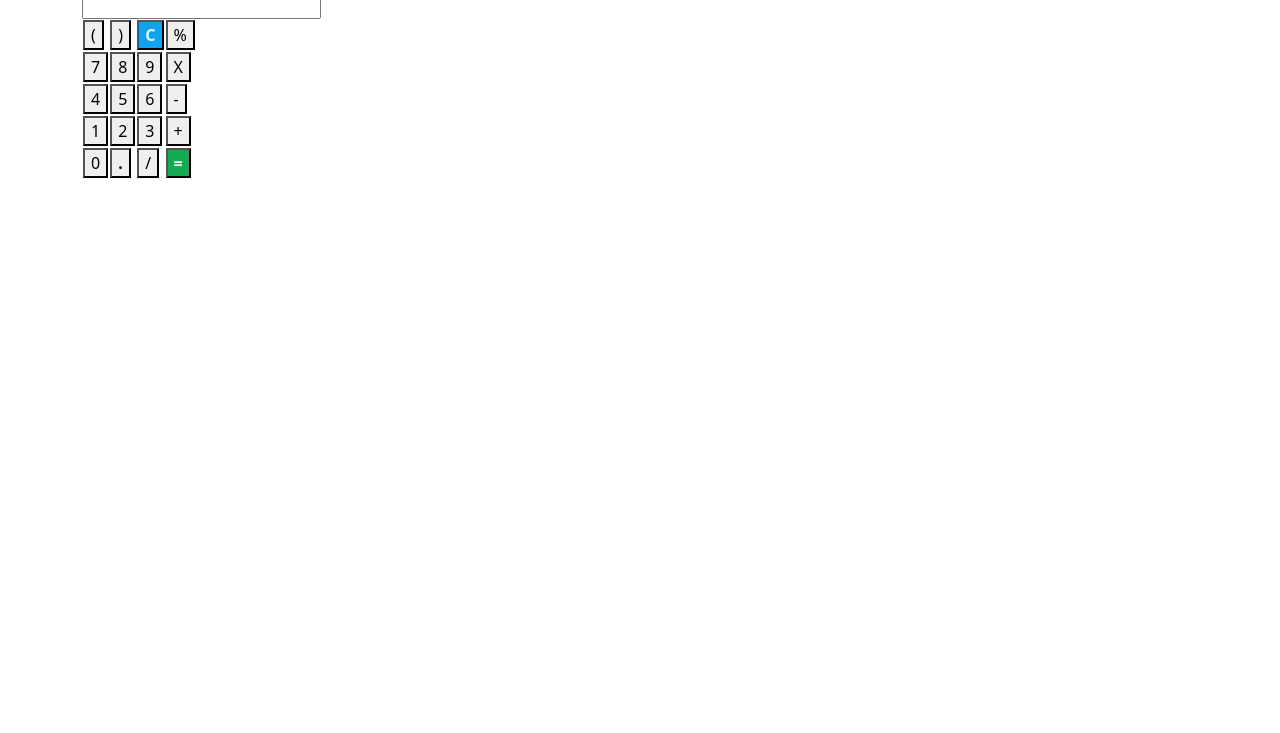
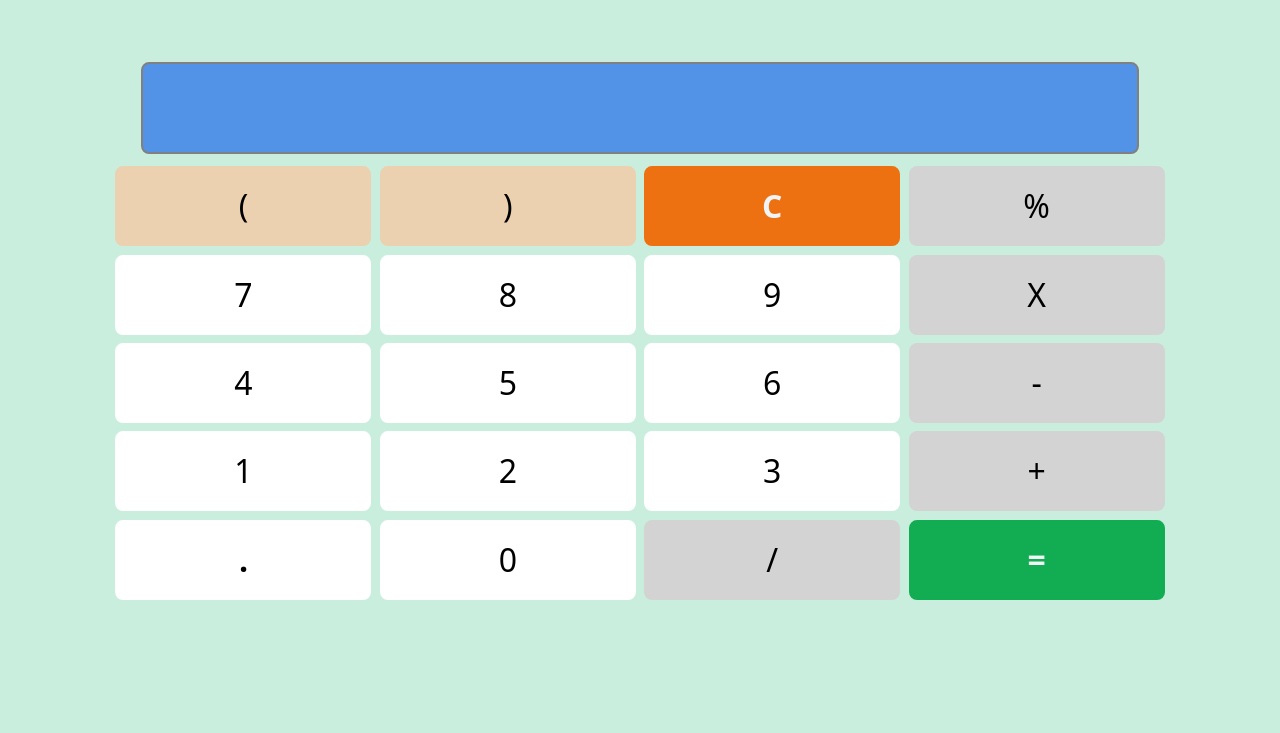
Before and after one commit to Sharif-00112/js-calculator, a plain HTML site: page index.html in a window 1280 px wide. Shown: the part 67-800 px from the top of the page. Drawn offline with nearby package versions, Linux system fonts and the light colour scheme.

Commit message:
adding css styles

```diff
--- a/css/style.css
+++ b/css/style.css
@@ -0,0 +1,80 @@
+body,
+html {
+    padding: 0;
+    margin: 0;
+    display: flex;
+    justify-content: center;
+    color: #ecf0f1;
+    background-color: rgba(132, 218, 181, 0.435);
+}
+
+h1 {
+    font-size: 2.5rem;
+    font-weight: 500;
+    margin-bottom: 0;
+    text-align: center;
+}
+
+input {
+    background-color: rgb(82, 146, 231);
+    color: white;
+    outline: none;
+    text-align: right;
+    border: 2px solid gray;
+    font-size: 3rem;
+    width: 78vw;
+    margin-bottom: 0.5rem;
+    border-radius: 0.5rem;
+    padding: 0.5rem 1.5rem;
+}
+
+.container {
+    margin: auto;
+    text-align: center;
+    position: absolute;
+    top: 50%;
+    left: 50%;
+    transform: translate(-50%, -50%);
+}
+
+.calculator {
+    padding: 0.25rem;
+    display: inline-block;
+}
+
+table {
+    margin: auto;
+}
+
+button {
+    border: none;
+    background-color: white;
+    width: 20vw;
+    height: 10vh;
+    padding: 0.5rem 0;
+    margin: 0.25vmax;
+    font-size: 2rem;
+    border-radius: 0.5rem;
+    -moz-transition: all ease 0.5s;
+    -webkit-transition: all 0.5s ease;
+    transition: all 0.5s ease;
+    -o-transition: all ease 0.5s;
+}
+
+button:hover {
+    -webkit-box-shadow: 0px 0px 10px 0px rgba(0,0,0,0.5);
+    -moz-box-shadow: 0px 0px 10px 0px rgba(0,0,0,0.5);
+    box-shadow: 0px 0px 10px 0px rgba(0,0,0,0.5);
+    -moz-transition: all ease 0.5s;
+    -webkit-transition: all 0.5s ease;
+    transition: all 0.5s ease;
+    -o-transition: all ease 0.5s;
+}
+
+.bracket{
+    background-color: rgb(235, 209, 175);
+}
+
+.operator{
+    background-color: lightgray;
+}
--- a/index.html
+++ b/index.html
@@ -21,38 +21,38 @@
 
     <main>
         <div class="container">
-            <h1><a style="text-decoration: none; color: tomato; margin-left: 0.25rem;" href="" onclick="location.reload();">Calculator</a></h1 >
+            <!-- <h1><a style="text-decoration: none; color: tomato; margin-left: 0.25rem;" href="" onclick="location.reload();">Calculator</a></h1 > -->
             <div class="calculator">
                 <input type="text" name="screen" id="answer" readonly>
                 <table>
                     <tr>
-                        <td><button>(</button></td>
-                        <td><button>)</button></td>
-                        <td><button style="background-color: #11a4ee; font-weight: bold; color: #f1f4f5;">C</button></td>
-                        <td><button>%</button></td>
+                        <td><button class="bracket">(</button></td>
+                        <td><button class="bracket">)</button></td>
+                        <td><button style="background-color: #ee7111; font-weight: bold; color: #f1f4f5;">C</button></td>
+                        <td><button class="operator">%</button></td>
                     </tr>
                     <tr>
                         <td><button>7</button></td>
                         <td><button>8</button></td>
                         <td><button>9</button></td>
-                        <td><button>X</button></td>
+                        <td><button class="operator">X</button></td>
                     </tr>
                     <tr>
                         <td><button>4</button></td>
                         <td><button>5</button></td>
                         <td><button>6</button></td>
-                        <td><button>-</button></td>
+                        <td><button class="operator">-</button></td>
                     </tr>
                     <tr>
                         <td><button>1</button></td>
                         <td><button>2</button></td>
                         <td><button>3</button></td>
-                        <td><button>+</button></td>
+                        <td><button class="operator">+</button></td>
                     </tr>
                     <tr>
+                        <td><button style="font-weight: bold;">.</button></td>
                         <td><button>0</button></td>
-                        <td><button style="font-weight: bold;">.</button></td>
-                        <td><button>/</button></td>
+                        <td><button class="operator">/</button></td>
                         <td><button style="background-color: #12ad52; font-weight: bold; color: #f1f4f5;">=</button></td>
                     </tr>
                 </table>
```
